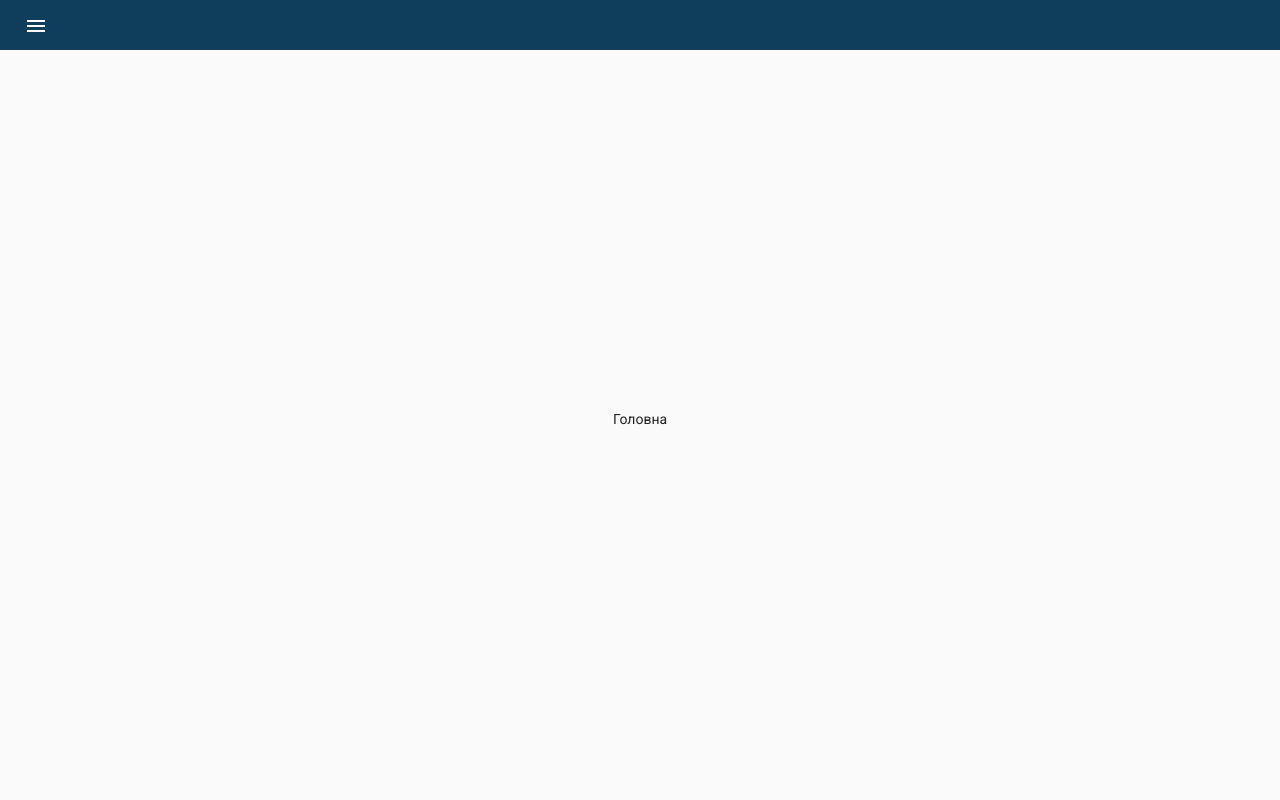
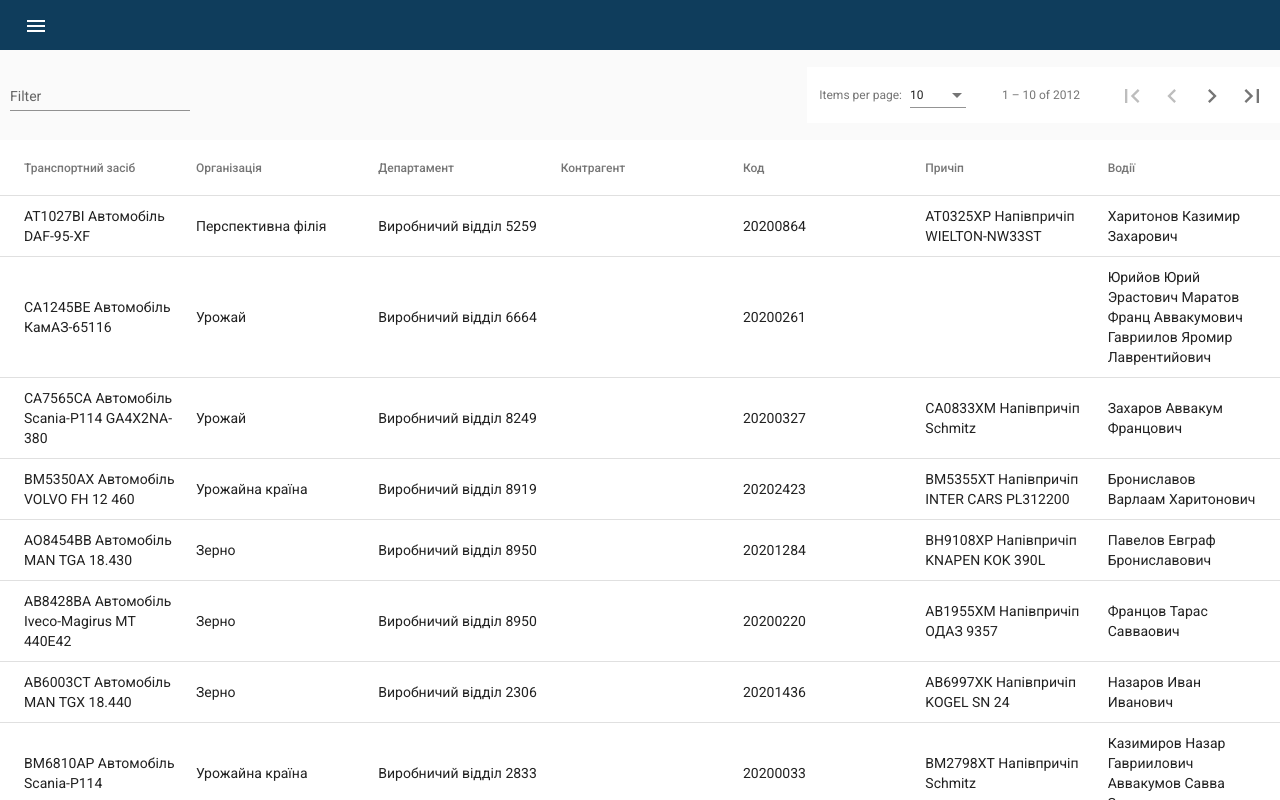
Before and after one commit to dimondigital/hjUWUPwRW8KT, an Angular app: page /vehicle-registry in a window 1280 px wide. Before the commit this address led to /main. Built offline with nearby package versions, Linux system fonts and the light colour scheme.

Commit message:
fix sorting

```diff
--- a/src/app/app-routing.module.ts
+++ b/src/app/app-routing.module.ts
@@ -4,6 +4,11 @@ import { RouterModule, Routes } from '@angular/router';
 import {VehicleRegistryComponent} from './vehicle-registry/vehicle-registry.component';
 
 const routes: Routes = [
+  {
+    path: '',
+    redirectTo: '/vehicle-registry',
+    pathMatch: 'prefix'
+  },
   {
     path: 'main',
     component: MainComponent
--- a/src/app/vehicle-registry/vehicle-registry.component.html
+++ b/src/app/vehicle-registry/vehicle-registry.component.html
@@ -11,58 +11,58 @@
   <table mat-table [dataSource]="dataSource" matSort matSortDirection="asc" matSortDisableClear>
 
     <!-- Транспортний засіб -->
-    <ng-container matColumnDef="Транспортний засіб">
-      <th mat-header-cell *matHeaderCellDef mat-sort-header> Транспортний засіб </th>
-      <td mat-cell *matCellDef="let element"> {{element['Vehicle']['name']}} </td>
+    <ng-container matColumnDef="vehicle">
+      <th mat-header-cell *matHeaderCellDef mat-sort-header>Транспортний засіб</th>
+      <td mat-cell *matCellDef="let element"> {{element.vehicle}} </td>
     </ng-container>
 
     <!-- Організація -->
-    <ng-container matColumnDef="Організація">
+    <ng-container matColumnDef="org">
       <th mat-header-cell *matHeaderCellDef mat-sort-header> Організація </th>
-      <td mat-cell *matCellDef="let element"> {{element.Vehicle.Organization.name}} </td>
+      <td mat-cell *matCellDef="let element"> {{element.org}} </td>
     </ng-container>
 
     <!-- Департамент -->
-    <ng-container matColumnDef="Департамент">
+    <ng-container matColumnDef="department">
       <th mat-header-cell *matHeaderCellDef mat-sort-header> Департамент </th>
       <td mat-cell *matCellDef="let element">
-        <ng-container *ngIf="element.Vehicle.Department?.name">
-          {{ element.Vehicle.Department.name }}
+        <ng-container *ngIf="element.department">
+          {{ element.department }}
         </ng-container>
       </td>
     </ng-container>
 
     <!-- Контрагент -->
-    <ng-container matColumnDef="Контрагент">
+    <ng-container matColumnDef="contagent">
       <th mat-header-cell *matHeaderCellDef mat-sort-header> Контрагент </th>
       <td mat-cell *matCellDef="let element">
-        <ng-container *ngIf="element.Vehicle.Contragent?.name">
-          {{ element.Vehicle.Contragent.name }}
+        <ng-container *ngIf="element.contagent">
+          {{ element.contagent }}
         </ng-container>
       </td>
     </ng-container>
 
     <!-- Код -->
-    <ng-container matColumnDef="Код">
+    <ng-container matColumnDef="code1c">
       <th mat-header-cell *matHeaderCellDef mat-sort-header> Код </th>
       <td mat-cell *matCellDef="let element"> {{element.code1c}} </td>
     </ng-container>
 
     <!-- Причіп -->
-    <ng-container matColumnDef="Причіп">
+    <ng-container matColumnDef="aggregate">
       <th mat-header-cell *matHeaderCellDef mat-sort-header> Причіп </th>
       <td mat-cell *matCellDef="let element">
-        <ng-container *ngIf="element.Aggregate?.name">
-          {{ element.Aggregate.name }}
+        <ng-container *ngIf="element.aggregate">
+          {{ element.aggregate }}
         </ng-container>
       </td>
     </ng-container>
 
     <!-- Водії -->
-    <ng-container matColumnDef="Водії">
+    <ng-container matColumnDef="drivers">
       <th mat-header-cell *matHeaderCellDef mat-sort-header> Водії </th>
       <td mat-cell *matCellDef="let element">
-        <ng-container *ngFor="let driver of element.Drivers">
+        <ng-container *ngFor="let driver of element.drivers">
           {{ driver.name }}
         </ng-container>
       </td>
--- a/src/app/vehicle-registry/vehicle-registry.component.scss
+++ b/src/app/vehicle-registry/vehicle-registry.component.scss
@@ -1,3 +1,24 @@
+
+table{
+  width: 100%;
+}
+
 th.mat-header-cell, td.mat-cell, td.mat-footer-cell {
   padding: 10px;
 }
+
+td {
+  word-wrap: break-word !important;
+  white-space: unset !important;
+  flex: 0 0 10% !important;
+  width: 10% !important;
+  overflow-wrap: break-word;
+  word-wrap: break-word;
+
+  word-break: break-word;
+
+  -ms-hyphens: auto;
+  -moz-hyphens: auto;
+  -webkit-hyphens: auto;
+  hyphens: auto;
+}
--- a/src/app/vehicle-registry/vehicle-registry.component.ts
+++ b/src/app/vehicle-registry/vehicle-registry.component.ts
@@ -1,19 +1,23 @@
-import {AfterViewInit, Component, OnChanges, OnInit, SimpleChanges, ViewChild} from '@angular/core';
+import {AfterViewInit, Component, OnChanges, OnDestroy, OnInit, SimpleChanges, ViewChild} from '@angular/core';
 import {MatPaginator} from '@angular/material/paginator';
 import {MatTableDataSource} from '@angular/material/table';
 import {VehicleService} from '../vehicle.service';
-import {VehicleCode} from '../shared/interface';
+import {VehicleCode, VehicleFlat} from '../shared/interface';
 import {MatSort} from "@angular/material/sort";
+import {Subject} from "rxjs";
 
 @Component({
   selector: 'app-vehicle-registry',
   templateUrl: './vehicle-registry.component.html',
   styleUrls: ['./vehicle-registry.component.scss']
 })
-export class VehicleRegistryComponent implements OnInit, AfterViewInit, OnChanges {
-  displayedColumns: string[] = ['Транспортний засіб', 'Організація', 'Департамент', 'Контрагент', 'Код', 'Причіп', 'Водії'];
-  dataSource: MatTableDataSource<VehicleCode>;
-  dataSource_filtered: MatTableDataSource<VehicleCode>;
+export class VehicleRegistryComponent implements OnInit, AfterViewInit, OnChanges, OnDestroy {
+  displayedColumns: string[] = ['vehicle', 'org', 'department', 'contagent', 'code1c', 'aggregate', 'drivers'];
+  dataSource: MatTableDataSource<VehicleFlat>;
+  // dataSource_filtered: MatTableDataSource<VehicleFlat>;
+  flatVehicleData: VehicleFlat[] = [];
+
+  destroyed$: Subject<boolean> = new Subject<boolean>();
 
   filteredValues = {
     vehicleName: '',
@@ -35,8 +39,19 @@ export class VehicleRegistryComponent implements OnInit, AfterViewInit, OnChange
   ngAfterViewInit(): void {
     this.vehicleService.getVehicles()
       .subscribe(data => {
-        this.dataSource = new MatTableDataSource<VehicleCode>(data);
-        // this.dataSource_filtered = this.dataSource;
+        data.map(item => {
+          item.vehicleFlat = {
+            vehicle: item.Vehicle.name,
+            org: item.Vehicle.Organization.name,
+            department: item.Vehicle.Department?.name,
+            contragent: item.Vehicle.Contragent?.name,
+            code1c: item.code1c,
+            aggregate: item.Aggregate?.name,
+            drivers: item.Drivers
+          };
+          this.flatVehicleData.push(item.vehicleFlat);
+        });
+        this.dataSource = new MatTableDataSource<VehicleFlat>(this.flatVehicleData);
         this.dataSource.paginator = this.paginator;
         this.dataSource.sort = this.sort;
       });
@@ -57,4 +72,9 @@ export class VehicleRegistryComponent implements OnInit, AfterViewInit, OnChange
     }
   }
 
+  ngOnDestroy(): void {
+    this.destroyed$.next();
+    this.destroyed$.complete();
+  }
+
 }
```
Also changed, not shown: src/app/shared/interface.ts (+11 -0 lines).
